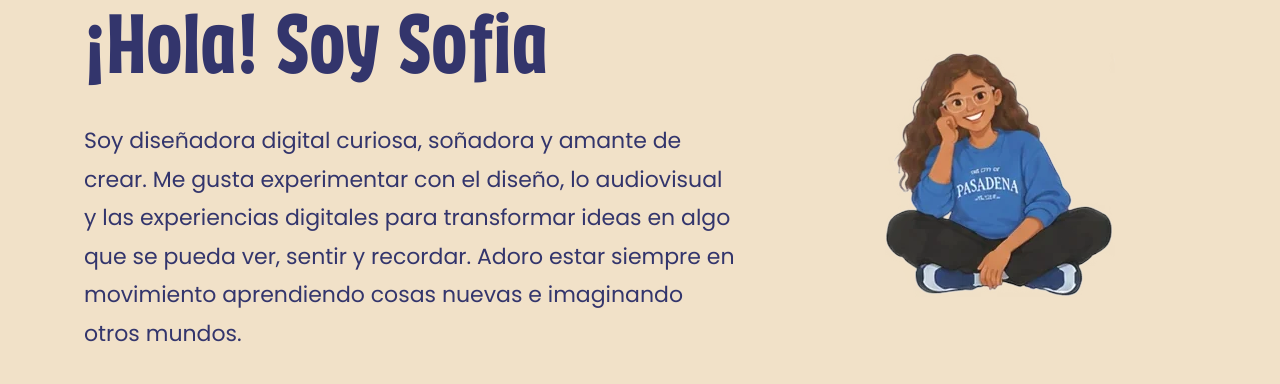
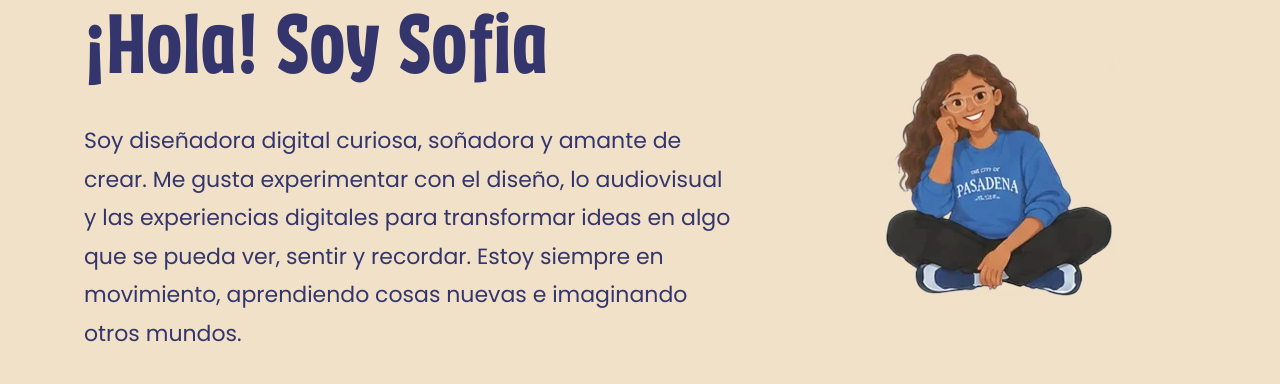
Before and after one commit to sofiablaverde05/portafolio-Sofia-, a plain HTML site: page index.html in a window 1280 px wide. Shown: the part 1040-1424 px from the top of the page. Drawn offline with Linux system fonts and the light colour scheme.

Commit message:
Add files via upload

```diff
--- a/index.html
+++ b/index.html
@@ -84,7 +84,7 @@
       <div class="container about__grid">
         <div class="about__text">
           <h2 class="h-xl" data-reveal>¡Hola! Soy Sofia</h2>
-          <p class="lead" data-reveal>Soy diseñadora digital curiosa, soñadora y amante de crear. Me gusta experimentar con el diseño, lo audiovisual y las experiencias digitales para transformar ideas en algo que se pueda ver, sentir y recordar. Adoro estar siempre en movimiento aprendiendo cosas nuevas e imaginando otros mundos.</p>
+          <p class="lead" data-reveal>Soy diseñadora digital curiosa, soñadora y amante de crear. Me gusta experimentar con el diseño, lo audiovisual y las experiencias digitales para transformar ideas en algo que se pueda ver, sentir y recordar. Estoy siempre en movimiento, aprendiendo cosas nuevas e imaginando otros mundos.</p>
         </div>
         <div class="about__fig" data-parallax>
           <div data-depth="0.6"><div data-tilt><img src="assets/img/sofia-sentada.webp" alt="Ilustración de Sofia sentada con las piernas cruzadas, apoyando la cabeza en la mano" width="230" height="244"></div></div>
```
